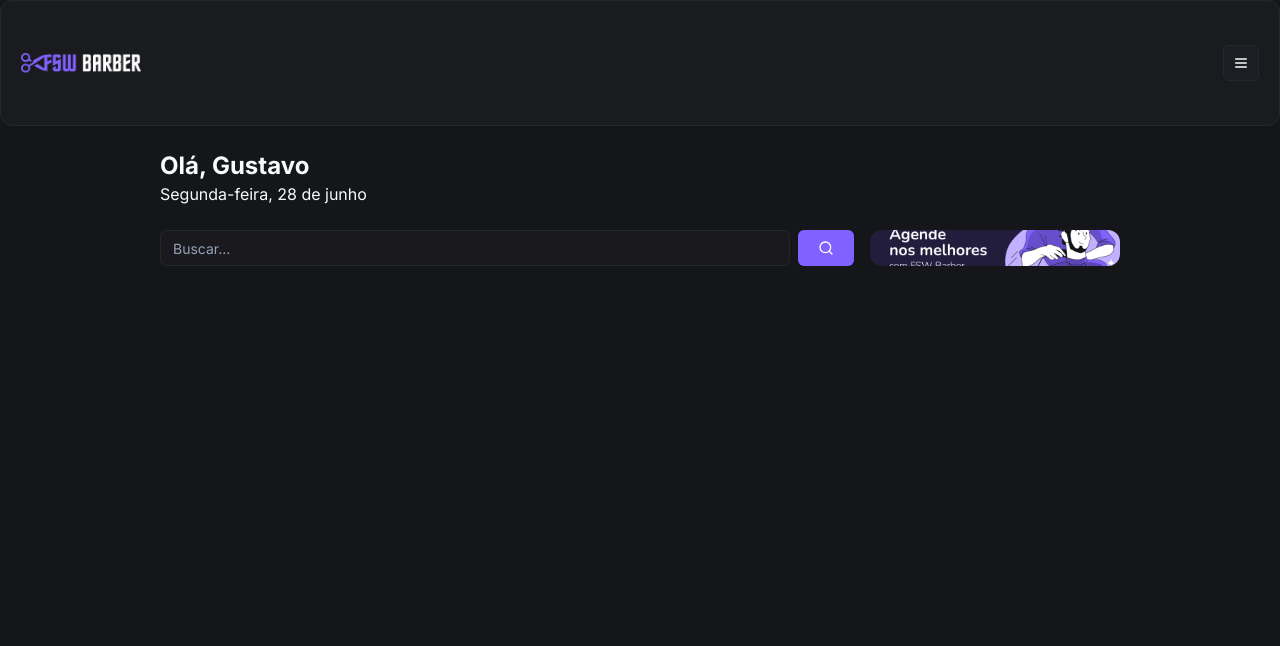
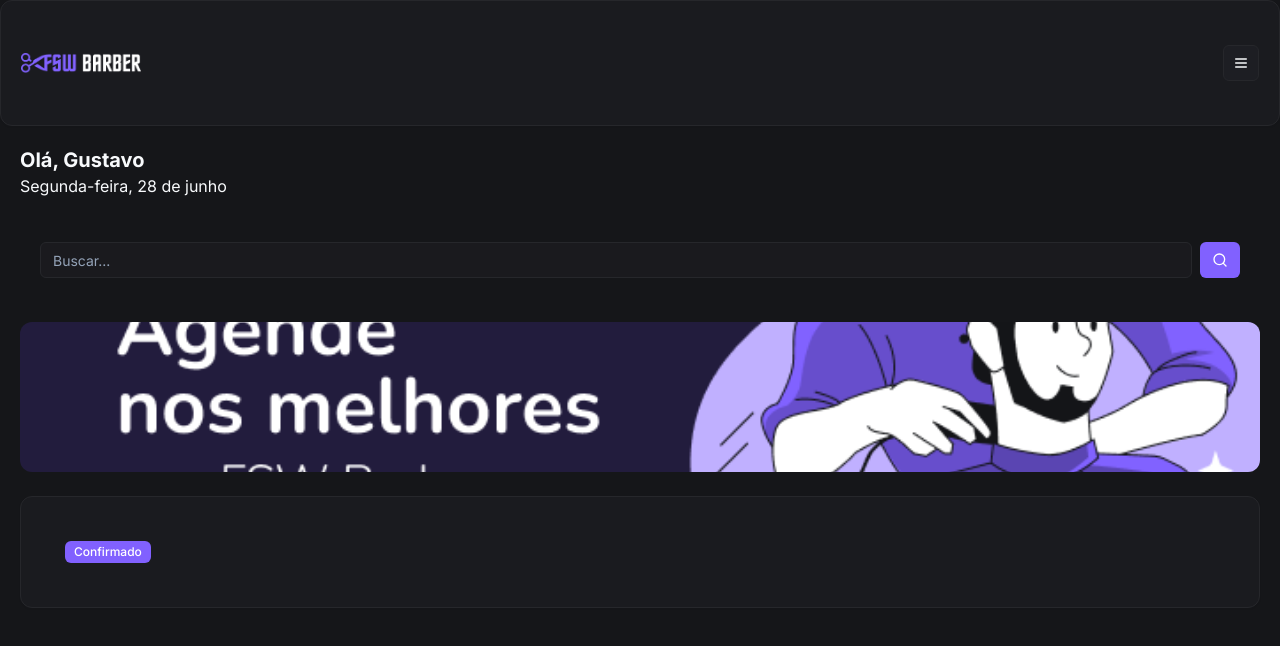
Before and after one commit to gustavoking/fsw-barber2, a Next.js app: page / in a window 1280 px wide. Shown: the top 646 px of the page. Built offline with nearby package versions, Linux system fonts and the light colour scheme.

Commit message:
feat: add badge

```diff
--- /dev/null
+++ b/app/_components/ui/badge.tsx
@@ -0,0 +1,46 @@
+import * as React from "react"
+import { Slot } from "@radix-ui/react-slot"
+import { cva, type VariantProps } from "class-variance-authority"
+
+import { cn } from "@/app/_lib/utils"
+
+const badgeVariants = cva(
+  "inline-flex items-center justify-center rounded-md border px-2 py-0.5 text-xs font-medium w-fit whitespace-nowrap shrink-0 [&>svg]:size-3 gap-1 [&>svg]:pointer-events-none focus-visible:border-ring focus-visible:ring-ring/50 focus-visible:ring-[3px] aria-invalid:ring-destructive/20 dark:aria-invalid:ring-destructive/40 aria-invalid:border-destructive transition-[color,box-shadow] overflow-hidden",
+  {
+    variants: {
+      variant: {
+        default:
+          "border-transparent bg-primary text-primary-foreground [a&]:hover:bg-primary/90",
+        secondary:
+          "border-transparent bg-secondary text-secondary-foreground [a&]:hover:bg-secondary/90",
+        destructive:
+          "border-transparent bg-destructive text-white [a&]:hover:bg-destructive/90 focus-visible:ring-destructive/20 dark:focus-visible:ring-destructive/40 dark:bg-destructive/60",
+        outline:
+          "text-foreground [a&]:hover:bg-accent [a&]:hover:text-accent-foreground",
+      },
+    },
+    defaultVariants: {
+      variant: "default",
+    },
+  },
+)
+
+function Badge({
+  className,
+  variant,
+  asChild = false,
+  ...props
+}: React.ComponentProps<"span"> &
+  VariantProps<typeof badgeVariants> & { asChild?: boolean }) {
+  const Comp = asChild ? Slot : "span"
+
+  return (
+    <Comp
+      data-slot="badge"
+      className={cn(badgeVariants({ variant }), className)}
+      {...props}
+    />
+  )
+}
+
+export { Badge, badgeVariants }
--- a/app/page.tsx
+++ b/app/page.tsx
@@ -3,35 +3,37 @@
 import { Button } from "./_components/ui/button"
 import { Input } from "./_components/ui/input"
 import Image from "next/image"
+import { Card, CardContent } from "./_components/ui/card"
+import { Badge } from "./_components/ui/badge"
 
 export default function Home() {
   return (
     <div>
       <Header />
-      <div className="px-4 py-6 md:px-8 lg:px-20 xl:px-40">
-        <h2 className="text-xl font-bold md:text-2xl">Olá, Gustavo</h2>
-        <p className="text-sm md:text-base">Segunda-feira, 28 de junho</p>
-
-        {/* Área da busca e banner */}
-        <div className="mt-6 flex flex-col items-stretch gap-4 lg:flex-row">
-          {/* Input + Botão */}
-          <div className="flex flex-1 flex-row gap-2">
-            <Input placeholder="Buscar..." className="flex-1" />
-            <Button className="w-12 lg:w-14">
-              <SearchIcon className="h-5 w-5" />
+      <div className="p-5">
+        <h2 className="text-xl font-bold">Olá, Gustavo</h2>
+        <p>Segunda-feira, 28 de junho</p>
+        <div className="mt-6 flex flex-row justify-between gap-2 p-5">
+          <Input placeholder="Buscar..." />
+          <Button>
+            <SearchIcon />
           </Button>
         </div>
-
-          {/* Banner */}
-          <div className="relative h-[150px] lg:h-auto lg:w-[250px]">
+        <div className="relative mt-6 h-[150px] w-full">
           <Image
-              alt="Banner"
+            alt="Agende FSWBARBER"
             src="/banner-01.png"
             fill
             className="rounded-xl object-cover"
           />
         </div>
+        <Card className="mt-6">
+          <CardContent className="flex">
+            <div className="flex flex-col gap-2 py-5 pl-5">
+              <Badge>Confirmado</Badge>
             </div>
+          </CardContent>
+        </Card>
       </div>
     </div>
   )
--- a/package.json
+++ b/package.json
@@ -19,7 +19,7 @@
     "@radix-ui/react-avatar": "1.1.0",
     "@radix-ui/react-dialog": "1.1.1",
     "@radix-ui/react-label": "2.1.0",
-    "@radix-ui/react-slot": "1.1.0",
+    "@radix-ui/react-slot": "^1.1.0",
     "class-variance-authority": "0.7.0",
     "clsx": "2.1.1",
     "date-fns": "3.6.0",
```
Also changed, not shown: 1 other file (tests, documents, lock files or other folders). Lines whose indentation alone changed are shown as unchanged.
